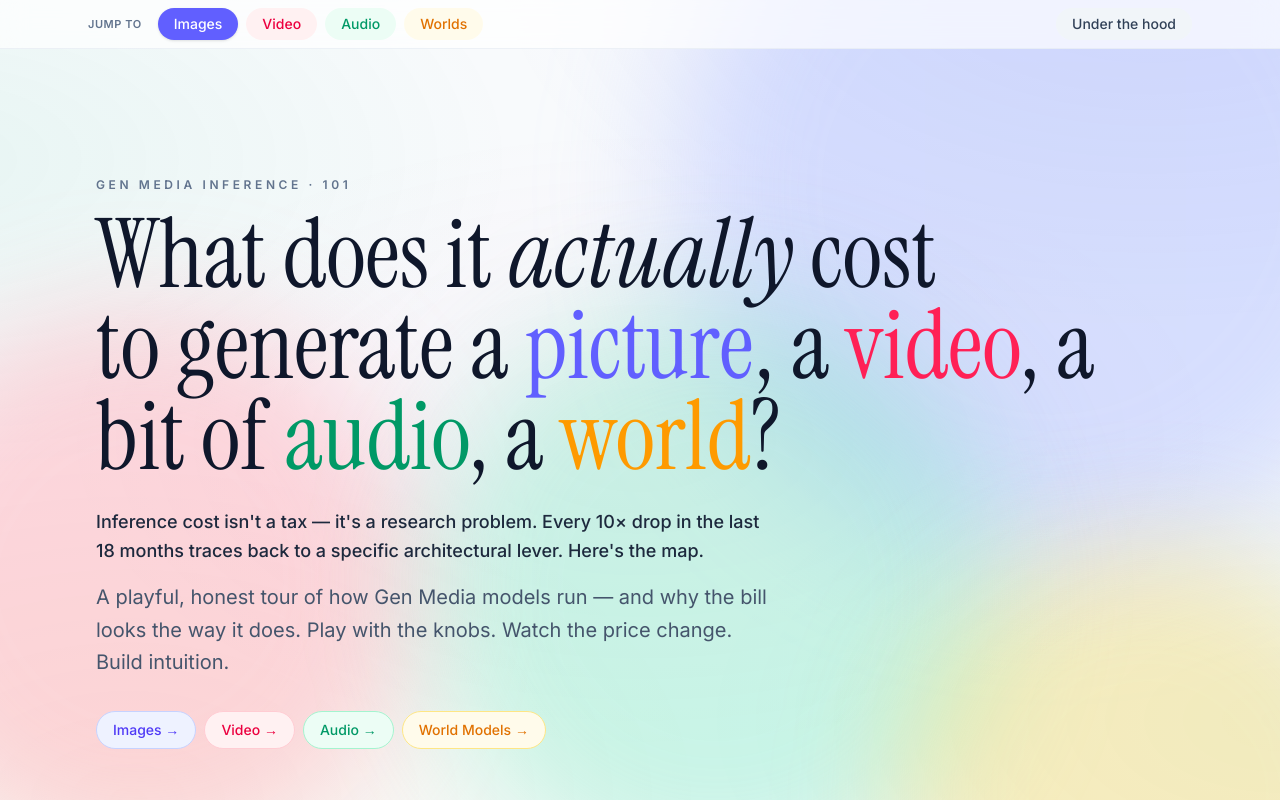
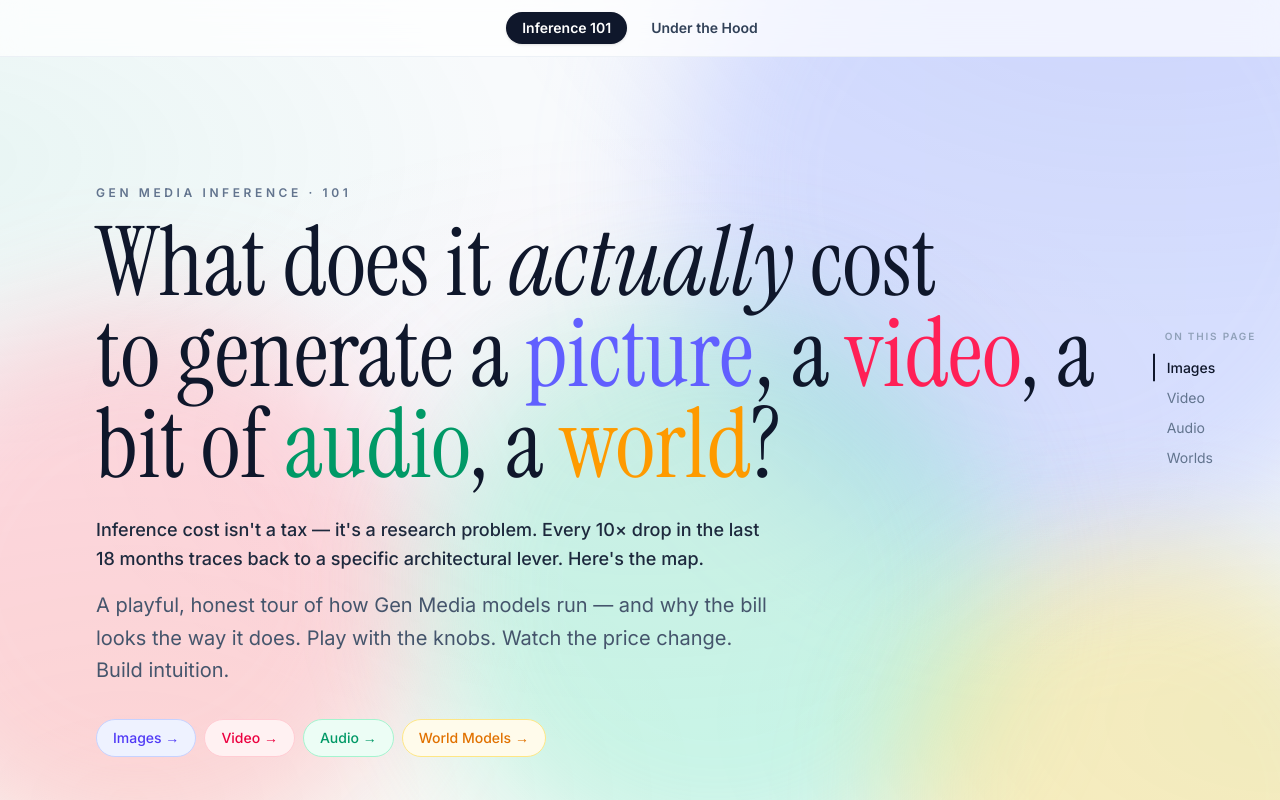
Before and after one commit to ummerr/inference, a React (Vite) app: page / in a window 1280 px wide. Shown: the top 800 px of the page. Built offline with nearby package versions, Linux system fonts and the light colour scheme.

Commit message:
Restructure nav into primary pages + right-rail anchors
Top bar now has just two pills (Inference 101 / Under the Hood);
modality and Misc sub-sections moved to a vertical right rail at xl+
with a horizontal chip fallback below xl.

Co-Authored-By: Claude Opus 4.6 <noreply@anthropic.com>

```diff
--- a/src/App.tsx
+++ b/src/App.tsx
@@ -3,6 +3,7 @@ import { MODALITIES } from './modalities'
 import { Hero } from './components/Hero'
 import { Primer } from './components/Primer'
 import { ModalityNav } from './components/ModalityNav'
+import { SideAnchors } from './components/SideAnchors'
 import { ModalityZone } from './components/ModalityZone'
 import { CrossModalityDollar } from './components/CrossModalityDollar'
 import { Glossary } from './components/Glossary'
@@ -58,6 +59,10 @@ function MainPage() {
         <div className="blob absolute top-2/3 right-[-10%] w-[40vw] h-[40vw] rounded-full bg-amber-300/30" style={{ animationDelay: '-9s' }} />
       </div>
       <ModalityNav />
+      <SideAnchors
+        idPrefix="zone-"
+        items={MODALITIES.map(m => ({ id: m.id, label: m.short }))}
+      />
       <main className="max-w-6xl mx-auto px-5 sm:px-8">
         <Hero />
         <CrossModalityDollar />
--- a/src/components/ModalityNav.tsx
+++ b/src/components/ModalityNav.tsx
@@ -1,72 +1,30 @@
-import { useEffect, useState } from 'react'
-import { MODALITIES } from '../modalities'
 import { useRoute } from '../router'
 
 export function ModalityNav() {
   const route = useRoute()
   const onMisc = route.path === '/misc'
-  const [active, setActive] = useState<string>(onMisc ? 'misc' : MODALITIES[0].id)
-
-  useEffect(() => {
-    if (onMisc) { setActive('misc'); return }
-    const handler = () => {
-      const pivot = window.innerHeight * 0.3
-      let best = MODALITIES[0].id
-      let bestDist = Infinity
-      for (const m of MODALITIES) {
-        const el = document.getElementById(`zone-${m.id}`)
-        if (!el) continue
-        const r = el.getBoundingClientRect()
-        const dist = Math.abs(r.top - pivot)
-        if (r.top < pivot + 200 && dist < bestDist) {
-          best = m.id; bestDist = dist
-        }
-      }
-      setActive(best)
-    }
-    handler()
-    window.addEventListener('scroll', handler, { passive: true })
-    window.addEventListener('resize', handler)
-    return () => {
-      window.removeEventListener('scroll', handler)
-      window.removeEventListener('resize', handler)
-    }
-  }, [onMisc])
-
   return (
     <div className="sticky top-0 z-40 w-full backdrop-blur-md bg-white/70 border-b border-slate-200/60">
-      <div className="max-w-6xl mx-auto px-3 sm:px-6 py-2 flex items-center gap-1 sm:gap-2 overflow-x-auto">
-        <span className="hidden sm:inline text-[11px] uppercase tracking-wider text-slate-500 font-semibold mr-2 whitespace-nowrap">Jump to</span>
-        {MODALITIES.map(m => {
-          const isActive = active === m.id
-          const href = onMisc ? `#/?zone=${m.id}` : `#zone-${m.id}`
-          return (
-            <a
-              key={m.id}
-              href={href}
-              className={[
-                'px-3 sm:px-4 py-1.5 rounded-full text-sm font-medium whitespace-nowrap transition-all',
-                isActive
-                  ? `${m.accent.bg} text-white shadow-sm`
-                  : `${m.accent.text} ${m.accent.bgSoft} hover:brightness-95`,
-              ].join(' ')}
-            >
-              {m.short}
-            </a>
-          )
-        })}
-        <a
-          href="#/misc"
-          className={[
-            'ml-auto px-3 sm:px-4 py-1.5 rounded-full text-sm font-medium whitespace-nowrap transition-all',
-            active === 'misc'
-              ? 'bg-slate-900 text-white shadow-sm'
-              : 'text-slate-700 bg-slate-100 hover:bg-slate-200',
-          ].join(' ')}
-        >
-          Under the hood
-        </a>
+      <div className="max-w-6xl mx-auto px-5 sm:px-8 py-3 flex items-center justify-center gap-2">
+        <TopLink href="#/" active={!onMisc}>Inference 101</TopLink>
+        <TopLink href="#/misc" active={onMisc}>Under the Hood</TopLink>
       </div>
     </div>
   )
 }
+
+function TopLink({ href, active, children }: { href: string; active: boolean; children: React.ReactNode }) {
+  return (
+    <a
+      href={href}
+      className={[
+        'px-4 py-1.5 rounded-full text-sm font-semibold whitespace-nowrap transition-all',
+        active
+          ? 'bg-slate-900 text-white shadow-sm'
+          : 'text-slate-700 hover:bg-slate-100',
+      ].join(' ')}
+    >
+      {children}
+    </a>
+  )
+}
--- /dev/null
+++ b/src/components/SideAnchors.tsx
@@ -0,0 +1,97 @@
+import { useEffect, useState } from 'react'
+
+export interface AnchorItem {
+  id: string
+  label: string
+}
+
+export function SideAnchors({ items, idPrefix = '' }: { items: AnchorItem[]; idPrefix?: string }) {
+  const [active, setActive] = useState<string>(items[0]?.id ?? '')
+
+  useEffect(() => {
+    const handler = () => {
+      const pivot = window.innerHeight * 0.3
+      let best = items[0]?.id ?? ''
+      let bestDist = Infinity
+      for (const it of items) {
+        const el = document.getElementById(idPrefix + it.id)
+        if (!el) continue
+        const r = el.getBoundingClientRect()
+        const dist = Math.abs(r.top - pivot)
+        if (r.top < pivot + 200 && dist < bestDist) {
+          best = it.id
+          bestDist = dist
+        }
+      }
+      setActive(best)
+    }
+    handler()
+    window.addEventListener('scroll', handler, { passive: true })
+    window.addEventListener('resize', handler)
+    return () => {
+      window.removeEventListener('scroll', handler)
+      window.removeEventListener('resize', handler)
+    }
+  }, [items, idPrefix])
+
+  const scrollTo = (id: string) => {
+    const el = document.getElementById(idPrefix + id)
+    if (el) el.scrollIntoView({ behavior: 'smooth', block: 'start' })
+  }
+
+  return (
+    <>
+      {/* Right rail — visible only on xl+ where there's room alongside content */}
+      <nav
+        aria-label="On this page"
+        className="hidden xl:flex fixed right-6 2xl:right-12 top-1/2 -translate-y-1/2 z-30 flex-col gap-0.5 print-hide"
+      >
+        <div className="text-[10px] uppercase tracking-[0.18em] text-slate-400 font-semibold mb-2 pl-3">
+          On this page
+        </div>
+        {items.map((it) => {
+          const isActive = active === it.id
+          return (
+            <a
+              key={it.id}
+              href={`#${idPrefix}${it.id}`}
+              onClick={(e) => { e.preventDefault(); scrollTo(it.id) }}
+              className={[
+                'flex items-center pl-3 pr-3 py-1 text-sm rounded-r transition-all border-l-2',
+                isActive
+                  ? 'border-slate-900 text-slate-900 font-medium'
+                  : 'border-transparent text-slate-500 hover:text-slate-800 hover:border-slate-300',
+              ].join(' ')}
+            >
+              {it.label}
+            </a>
+          )
+        })}
+      </nav>
+
+      {/* Compact horizontal sub-nav — shown below xl, keeps navigation available on tablet/mobile */}
+      <div className="xl:hidden sticky top-[49px] z-30 w-full backdrop-blur-md bg-white/70 border-b border-slate-200/60 print-hide">
+        <div className="max-w-6xl mx-auto px-3 sm:px-6 py-2 flex items-center gap-1 overflow-x-auto">
+          {items.map((it) => {
+            const isActive = active === it.id
+            return (
+              <a
+                key={it.id}
+                href={`#${idPrefix}${it.id}`}
+                onClick={(e) => { e.preventDefault(); scrollTo(it.id) }}
+                className={[
+                  'px-3 py-1 rounded-full text-xs font-medium whitespace-nowrap transition-all',
+                  isActive
+                    ? 'bg-slate-900 text-white'
+                    : 'text-slate-600 hover:bg-slate-100',
+                ].join(' ')}
+              >
+                {it.label}
+              </a>
+            )
+          })}
+        </div>
+      </div>
+    </>
+  )
+}
--- a/src/pages/Misc.tsx
+++ b/src/pages/Misc.tsx
@@ -1,8 +1,9 @@
-import { useEffect, useMemo, type ReactNode } from 'react'
+import { useEffect, useMemo } from 'react'
 import { useRoute, useQueryState } from '../router'
 import { Claim } from '../components/Claim'
 import { NapkinMath } from '../components/NapkinMath'
 import { ModalityNav } from '../components/ModalityNav'
+import { SideAnchors } from '../components/SideAnchors'
 import genmediaPrices from '../../data/genmedia-prices.json'
 
 type Friction = {
@@ -600,29 +601,21 @@ export function MiscPage() {
   return (
     <div className="min-h-screen text-slate-900">
       <ModalityNav />
-      <div className="max-w-5xl mx-auto px-5 sm:px-8 py-3 flex items-center gap-3 text-xs text-slate-500 border-b border-slate-200/40">
-        <SectionLink id="frontier-frictions">Frictions</SectionLink>
-        <span className="text-slate-300">·</span>
-        <SectionLink id="techniques">Techniques</SectionLink>
-        <span className="text-slate-300">·</span>
-        <SectionLink id="forward-bets">Bets</SectionLink>
-        <span className="text-slate-300">·</span>
-        <SectionLink id="failure-modes">Failures</SectionLink>
-        <span className="text-slate-300">·</span>
-        <SectionLink id="unit-swap">Unit swap</SectionLink>
-        <span className="text-slate-300">·</span>
-        <SectionLink id="hidden-costs">Hidden</SectionLink>
-        <span className="text-slate-300">·</span>
-        <SectionLink id="cost-drops">Drops</SectionLink>
-        <span className="text-slate-300">·</span>
-        <SectionLink id="video-price-watch">Prices</SectionLink>
-        <span className="text-slate-300">·</span>
-        <SectionLink id="silicon">Silicon</SectionLink>
-        <span className="text-slate-300">·</span>
-        <SectionLink id="batch-vs-realtime">Batch</SectionLink>
-        <span className="text-slate-300">·</span>
-        <SectionLink id="playground">Napkin</SectionLink>
-      </div>
+      <SideAnchors
+        items={[
+          { id: 'frontier-frictions', label: 'Frictions' },
+          { id: 'techniques', label: 'Techniques' },
+          { id: 'forward-bets', label: 'Bets' },
+          { id: 'failure-modes', label: 'Failures' },
+          { id: 'unit-swap', label: 'Unit swap' },
+          { id: 'hidden-costs', label: 'Hidden costs' },
+          { id: 'cost-drops', label: 'Drops' },
+          { id: 'video-price-watch', label: 'Prices' },
+          { id: 'silicon', label: 'Silicon' },
+          { id: 'batch-vs-realtime', label: 'Batch' },
+          { id: 'playground', label: 'Napkin' },
+        ]}
+      />
       <main className="max-w-5xl mx-auto px-5 sm:px-8">
         <Header />
         <FrontierFrictions />
@@ -639,22 +632,6 @@ export function MiscPage() {
         <BridgeFooter />
       </main>
     </div>
-  )
-}
-
-function SectionLink({ id, children }: { id: string; children: ReactNode }) {
-  return (
-    <a
-      href={`#/misc?c=${id}`}
-      onClick={(e) => {
-        e.preventDefault()
-        const el = document.getElementById(id)
-        if (el) el.scrollIntoView({ behavior: 'smooth', block: 'start' })
-      }}
-      className="hover:text-slate-900"
-    >
-      {children}
-    </a>
   )
 }
 
```
